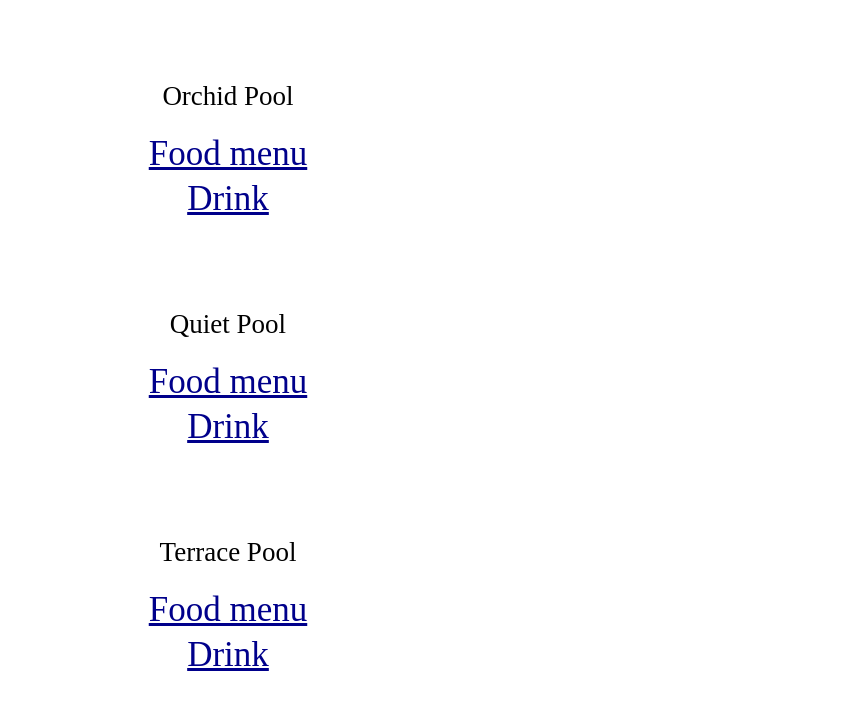
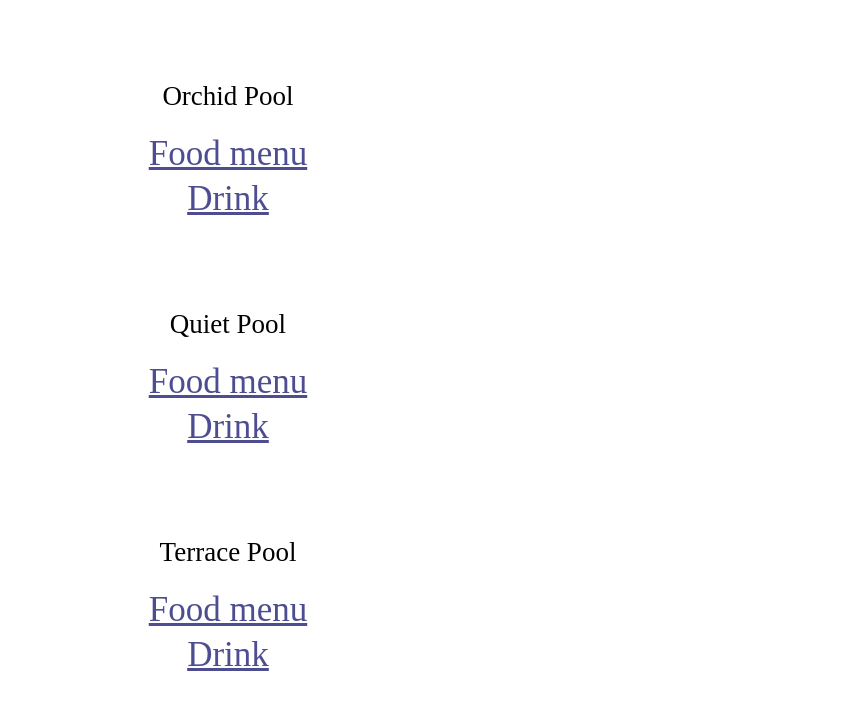
Before and after one commit to ksn-design/halekulani, a plain HTML site: page index.html in a window 1280 px wide. Shown: the part 92-802 px from the top of the page, 412-1280 px from the left. Drawn offline with Linux system fonts and the light colour scheme.

Commit message:
Add files via upload

```diff
--- a/style.css
+++ b/style.css
@@ -9,7 +9,7 @@ li {
 }
 
 a {
-  color: darkblue;
+  color: rgba(25, 25, 112, 0.774);
 }
 
 .change-lang {
```
